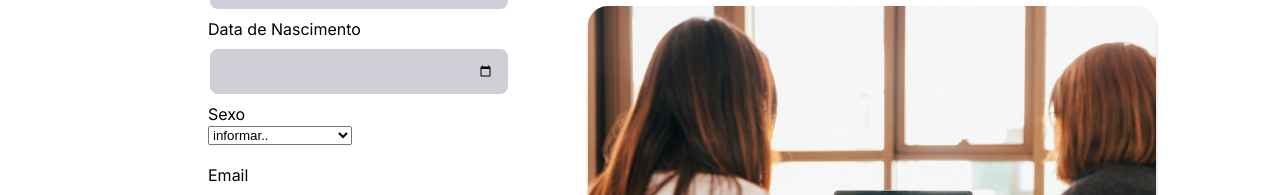
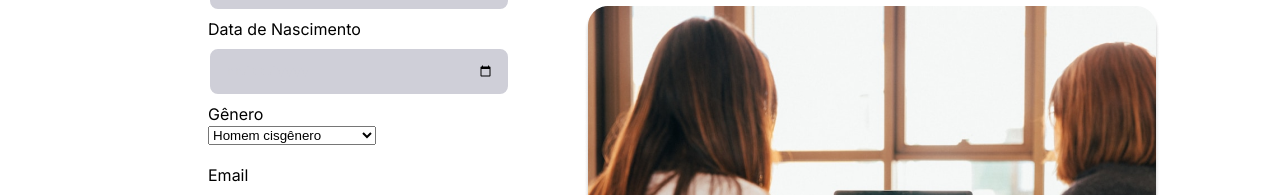
Before and after one commit to RayRibeirost/UpConsultProject, a plain HTML site: page Index/cadastro-consultor.html in a window 1280 px wide. Shown: the part 394-589 px from the top of the page. Drawn offline with Linux system fonts and the light colour scheme; a script that the page names is missing.

Commit message:
atualização da lista de gênero

```diff
--- a/Index/cadastro-consultor.html
+++ b/Index/cadastro-consultor.html
@@ -57,14 +57,14 @@
                 <input type="text" name="nome" id="nome" placeholder=" Digite seu nome"> <br>
                 <label for="">Data de Nascimento</label><br>
                 <input type="date" name="date" id="date" placeholder="dd/mm/aaaa"><br>
-                <label for="">Sexo</label><br>
-                <select name="sexo" id="sexo">
-                    <option value="">informar..</option>
-                    <option value="m">Homem cisgênero</option>
-                    <option value="m">Homem transgênero</option>
-                    <option value="f">Mulher cisgênero</option>
-                    <option value="m">Mulher transgênero</option>
-                    <option value="x">Não binário</option>
+                <label for="genero">Gênero</label><br>
+                <select name="genero" id="genero">
+                    <option value="homem-cis">Homem cisgênero</option>
+                    <option value="homem-trans">Homem transgênero</option>
+                    <option value="mulher-cis">Mulher cisgênero</option>
+                    <option value="mulher-trans">Mulher transgênero</option>
+                    <option value="nao-binario">Não binário</option>
+                    <option value="outro-oulo">Outro/prefiro não marcar</option>
                 </select><br><br>
                 <label for="email">Email</label><br>
                 <input type="email" name="email" id="email" placeholder=" Digite seu email"><br>
```
